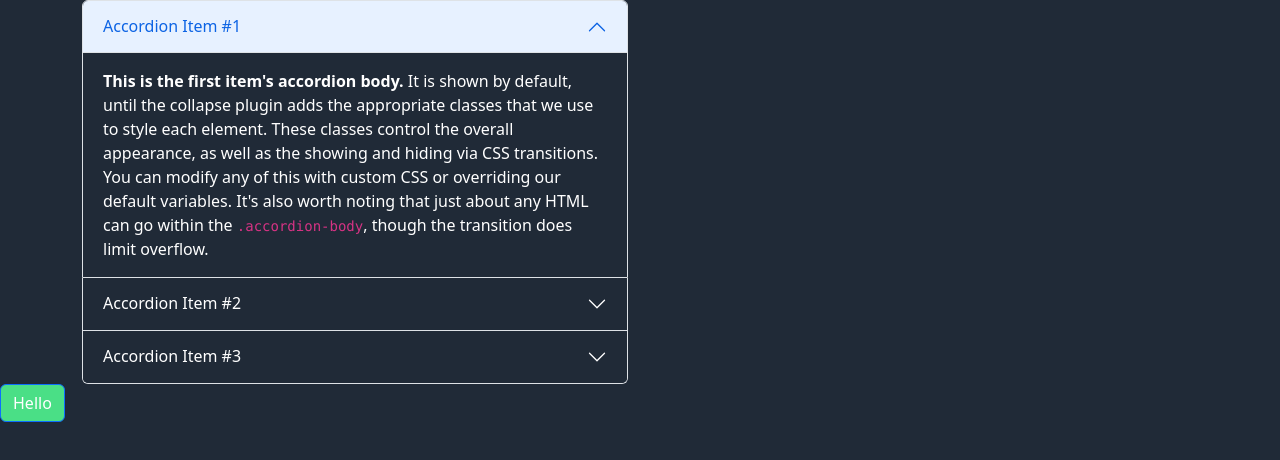
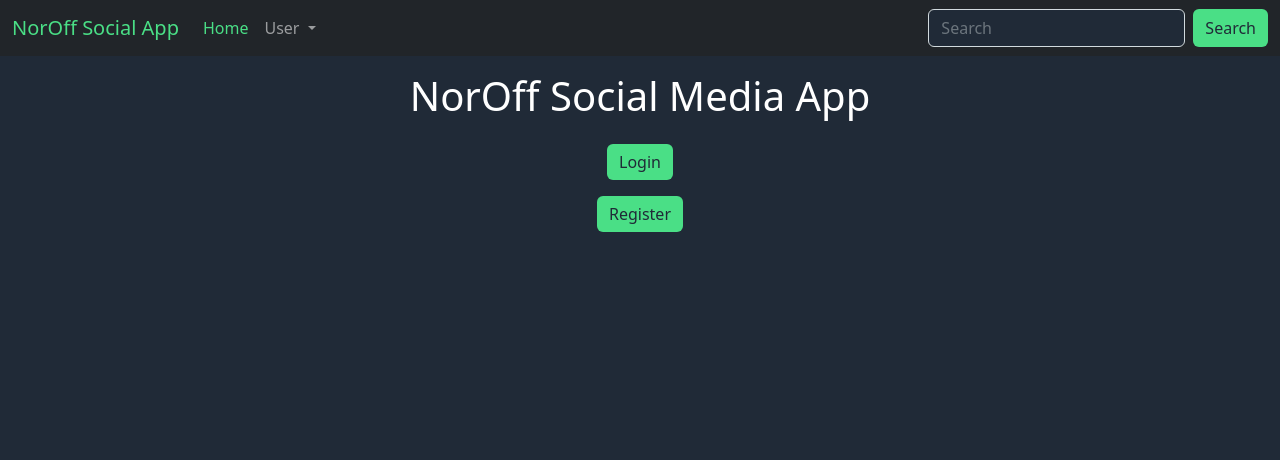
Before and after one commit to anasommer/js2-ca, a website: page index.html in a window 1280 px wide. Drawn offline with nearby package versions, Linux system fonts and the light colour scheme; files that its build step writes are made by us from their sources.

Commit message:
homepage html

```diff
--- a/index.html
+++ b/index.html
@@ -8,116 +8,81 @@
     <link rel="stylesheet" href="/css/style.css" />
   </head>
   <body>
-    <div class="container">
-      <div class="row">
-        <div class="col-6">
-          <div class="accordion" id="accordionExample">
-            <div class="accordion-item">
-              <h2 class="accordion-header" id="headingOne">
-                <button
-                  class="accordion-button"
-                  type="button"
-                  data-bs-toggle="collapse"
-                  data-bs-target="#collapseOne"
-                  aria-expanded="true"
-                  aria-controls="collapseOne"
-                >
-                  Accordion Item #1
-                </button>
-              </h2>
-              <div
-                id="collapseOne"
-                class="accordion-collapse collapse show"
-                aria-labelledby="headingOne"
-                data-bs-parent="#accordionExample"
+    <nav class="navbar navbar-expand-lg navbar-dark bg-dark">
+      <div class="container-fluid">
+        <a class="navbar-brand" href="/">NorOff Social App</a>
+        <button
+          class="navbar-toggler"
+          type="button"
+          data-bs-toggle="collapse"
+          data-bs-target="#navbarSupportedContent"
+          aria-controls="navbarSupportedContent"
+          aria-expanded="false"
+          aria-label="Toggle navigation"
+        >
+          <span class="navbar-toggler-icon"></span>
+        </button>
+        <div class="collapse navbar-collapse" id="navbarSupportedContent">
+          <ul class="navbar-nav me-auto mb-2 mb-lg-0">
+            <li class="nav-item">
+              <a class="nav-link active" aria-current="page" href="/">Home</a>
+            </li>
+
+            <li class="nav-item dropdown">
+              <a
+                class="nav-link dropdown-toggle"
+                href="#"
+                role="button"
+                data-bs-toggle="dropdown"
+                aria-expanded="false"
               >
-                <div class="accordion-body">
-                  <strong>This is the first item's accordion body.</strong> It
-                  is shown by default, until the collapse plugin adds the
-                  appropriate classes that we use to style each element. These
-                  classes control the overall appearance, as well as the showing
-                  and hiding via CSS transitions. You can modify any of this
-                  with custom CSS or overriding our default variables. It's also
-                  worth noting that just about any HTML can go within the
-                  <code>.accordion-body</code>, though the transition does limit
-                  overflow.
-                </div>
-              </div>
-            </div>
-            <div class="accordion-item">
-              <h2 class="accordion-header" id="headingTwo">
-                <button
-                  class="accordion-button collapsed"
-                  type="button"
-                  data-bs-toggle="collapse"
-                  data-bs-target="#collapseTwo"
-                  aria-expanded="false"
-                  aria-controls="collapseTwo"
-                >
-                  Accordion Item #2
-                </button>
-              </h2>
-              <div
-                id="collapseTwo"
-                class="accordion-collapse collapse"
-                aria-labelledby="headingTwo"
-                data-bs-parent="#accordionExample"
-              >
-                <div class="accordion-body">
-                  <strong>This is the second item's accordion body.</strong> It
-                  is hidden by default, until the collapse plugin adds the
-                  appropriate classes that we use to style each element. These
-                  classes control the overall appearance, as well as the showing
-                  and hiding via CSS transitions. You can modify any of this
-                  with custom CSS or overriding our default variables. It's also
-                  worth noting that just about any HTML can go within the
-                  <code>.accordion-body</code>, though the transition does limit
-                  overflow.
-                </div>
-              </div>
-            </div>
-            <div class="accordion-item">
-              <h2 class="accordion-header" id="headingThree">
-                <button
-                  class="accordion-button collapsed"
-                  type="button"
-                  data-bs-toggle="collapse"
-                  data-bs-target="#collapseThree"
-                  aria-expanded="false"
-                  aria-controls="collapseThree"
-                >
-                  Accordion Item #3
-                </button>
-              </h2>
-              <div
-                id="collapseThree"
-                class="accordion-collapse collapse"
-                aria-labelledby="headingThree"
-                data-bs-parent="#accordionExample"
-              >
-                <div class="accordion-body">
-                  <strong>This is the third item's accordion body.</strong> It
-                  is hidden by default, until the collapse plugin adds the
-                  appropriate classes that we use to style each element. These
-                  classes control the overall appearance, as well as the showing
-                  and hiding via CSS transitions. You can modify any of this
-                  with custom CSS or overriding our default variables. It's also
-                  worth noting that just about any HTML can go within the
-                  <code>.accordion-body</code>, though the transition does limit
-                  overflow.
-                </div>
-              </div>
-            </div>
+                User
+              </a>
+              <ul class="dropdown-menu">
+                <li>
+                  <a class="dropdown-item" href="/profile/login">Login</a>
+                </li>
+                <li>
+                  <a class="dropdown-item" href="/profile/register/"
+                    >Register</a
+                  >
+                </li>
+              </ul>
+            </li>
+          </ul>
+          <form class="d-flex" role="search">
+            <input
+              class="form-control me-2"
+              type="search"
+              placeholder="Search"
+              aria-label="Search"
+            />
+            <button class="btn btn-outline-success" type="submit">
+              Search
+            </button>
+          </form>
+        </div>
+      </div>
+    </nav>
+    <main>
+      <div class="container text-center mt-3">
+        <div class="row">
+          <h1>NorOff Social Media App</h1>
+
+          <div class="col-6 offset-3 mb-3 mt-3">
+            <a class="btn btn-primary" href="/profile/login">Login</a>
+          </div>
+          <div class="col-6 offset-3">
+            <a class="btn btn-primary" href="/profile/register">Register</a>
           </div>
         </div>
       </div>
-    </div>
-    <button class="btn btn-primary">Hello</button>
-
+    </main>
     <script
       src="https://cdn.jsdelivr.net/npm/bootstrap@5.2.3/dist/js/bootstrap.bundle.min.js"
       integrity="sha384-kenU1KFdBIe4zVF0s0G1M5b4hcpxyD9F7jL+jjXkk+Q2h455rYXK/7HAuoJl+0I4"
       crossorigin="anonymous"
     ></script>
+    <script src="main.js" type="module"></script>
   </body>
 </html>
--- a/scss/_ui.scss
+++ b/scss/_ui.scss
@@ -3,12 +3,19 @@ body {
   color: $body-color;
 }
 
+main {
+  max-width: 800px;
+  margin: 0 auto;
+}
+
 .btn {
   background-color: $btn-color;
-  color: $btn-text-color;
+  color: $btn-text-hover;
+  border: none;
 
   &:hover {
     background-color: $btn-color;
-    color: $btn-text-hover;
+
+    color: $btn-text-color;
   }
 }
--- a/scss/_variables.scss
+++ b/scss/_variables.scss
@@ -3,3 +3,7 @@ $body-color: #ffffff;
 $btn-color: #4adf86;
 $btn-text-color: #fff;
 $btn-text-hover: $body-bg;
+$input-bg: #202a37;
+$input-border-color: #d1dade;
+$input-color: #fff;
+$navbar-dark-active-color: #4adf86;
```
Also changed, not shown: css/style.css, js/main.js (added), 1 other file.
